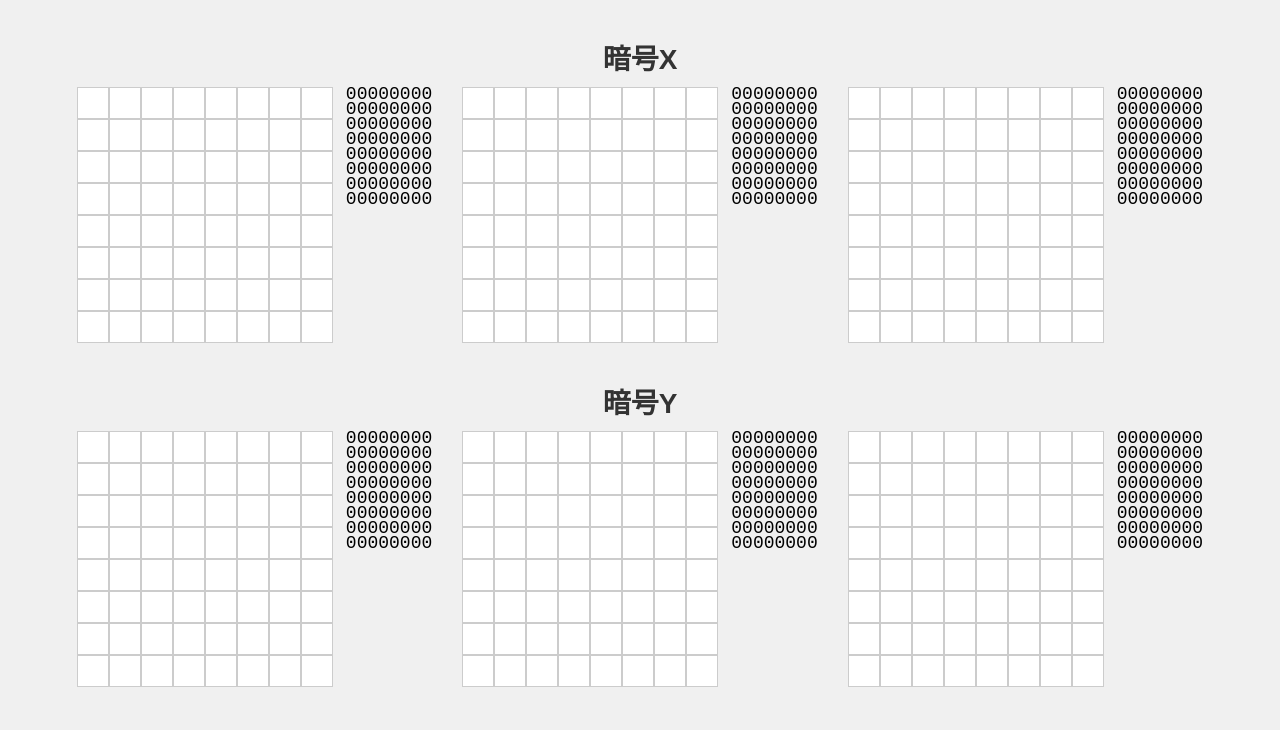
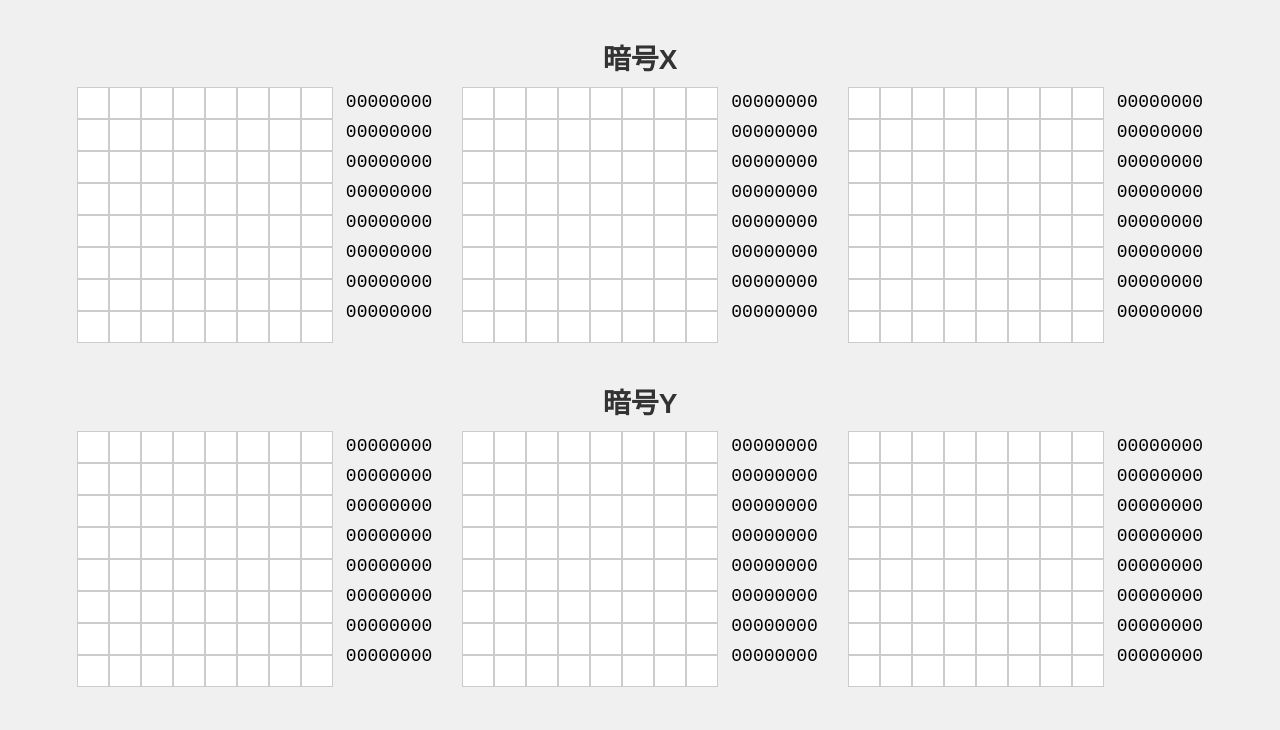
Before and after one commit to cyber754/masu, a plain HTML site: page index.html in a window 1280 px wide. Shown: the part 70-800 px from the top of the page. Drawn offline with Linux system fonts and the light colour scheme.

Commit message:
Update index.html

```diff
--- a/index.html
+++ b/index.html
@@ -54,7 +54,7 @@
       margin-left: 15px;
       font-family: monospace;
       text-align: left;
-      line-height: 15px;
+      line-height: 30px;
       font-size: 18px;
     }
     .row-data.large {
```
